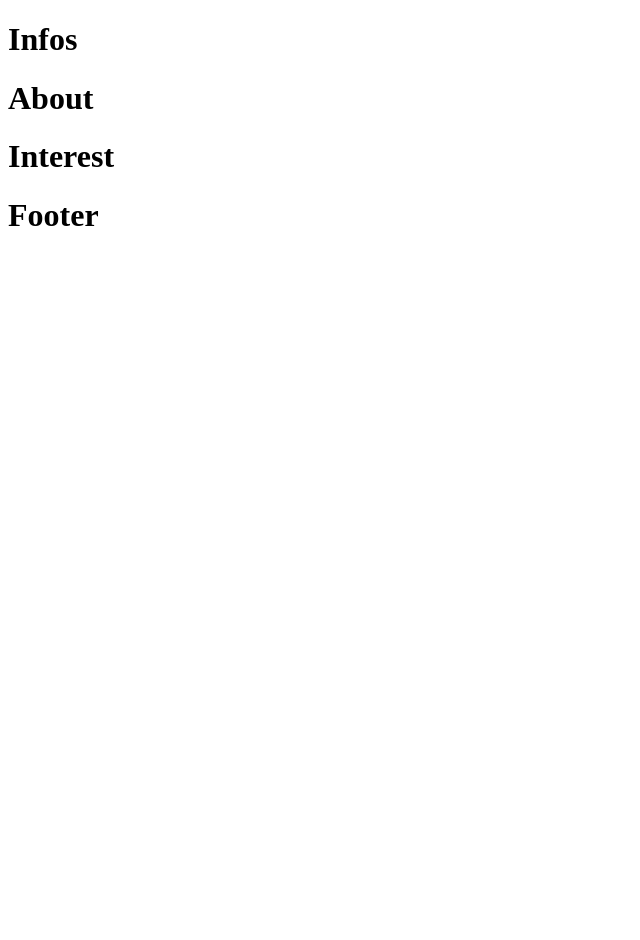
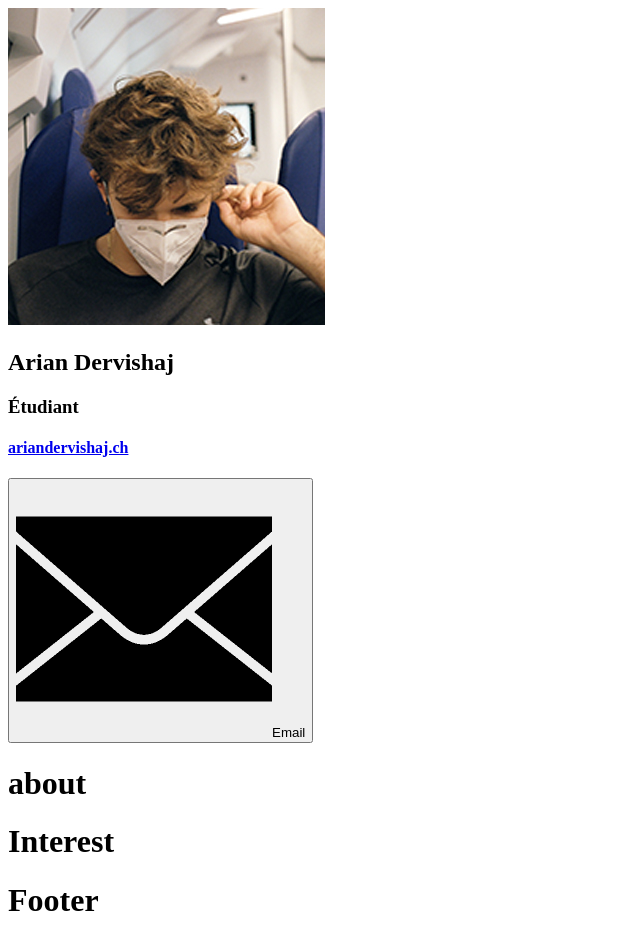
Before and after one commit to ArianDervishaj/digital-buisness-card, a React (Create React App) app: page / in a window 1280 px wide. Shown: the whole page, without its empty margins (0-640 px from the left). Before the commit the page ends 800 px from the top, so only its background shows below. Built offline with nearby package versions, Linux system fonts and the light colour scheme.

Commit message:
toutes les infos du about

```diff
--- a/src/components/About.js
+++ b/src/components/About.js
@@ -2,7 +2,7 @@ import React from 'react';
 
 function About(){
     return(
-        <h1>About</h1>
+        <h1>about</h1>
     )
 }
 
--- a/src/components/Infos.js
+++ b/src/components/Infos.js
@@ -1,8 +1,21 @@
 import React from 'react';
-
+import photo from '../images/photo-de-moi.jpg';
+import emailLogo from '../images/email-logo.png';
 function Infos(){
     return (
-        <h1>Infos</h1>
+        <div>
+            <img src={photo} alt="moi " />
+            <h2>Arian Dervishaj</h2>
+            <h3>Étudiant</h3>
+            <h4><a href="https://ariandervishaj.ch/">ariandervishaj.ch</a></h4>
+            <a href="mailto:ariandervishaj@icloud.ch">
+                <button>
+                    <img src={emailLogo} alt="logo de mail" />
+                    Email
+                </button></a>
+
+        </div>
+
     )
 }
 
```
Also changed, not shown: src/images/email-logo.png (added).
